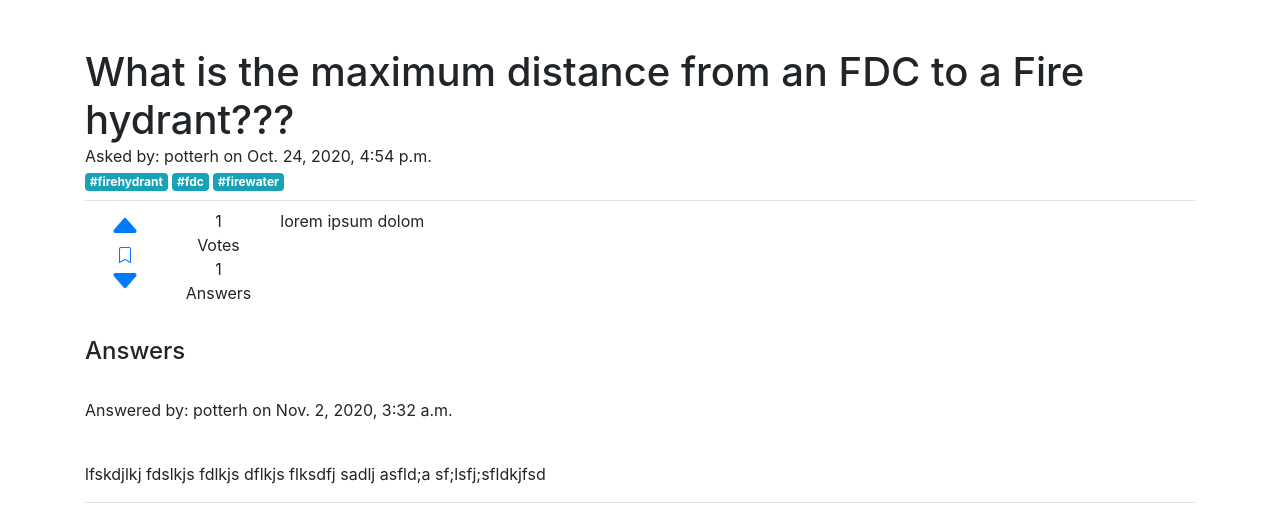
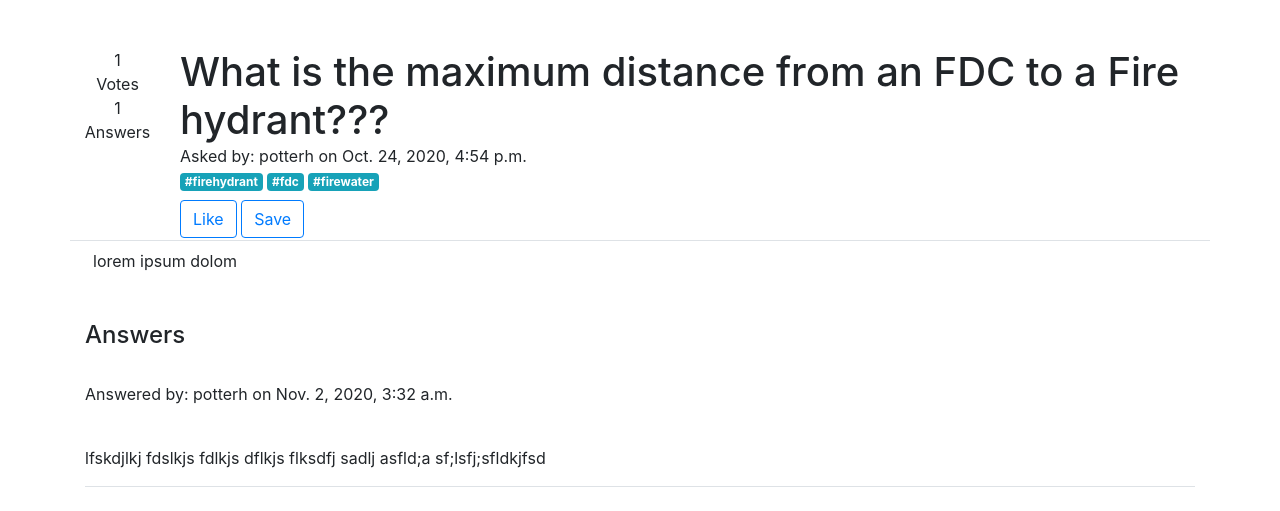
Before and after one commit to jmcuevas/quickstartguides-dev, a Django app: page /questions/show/1 in a window 1280 px wide. Shown: the part 62-573 px from the top of the page. Run offline with Django 3.2, Linux system fonts and the light colour scheme; a user stored in the database is signed in; data comes from the database, SQL or seed files in the repository; both versions use the stored data as it was after the commit; parts of the project's set-up code (start-up, migrations or seed data) failed here and were passed over; some libraries are stand-ins or nearby versions.

Commit message:
Update questions show.html to show like & Save buttons

```diff
--- a/questions/templates/questions/show.html
+++ b/questions/templates/questions/show.html
@@ -6,34 +6,24 @@
     <div>
 
         <!-- Question: Title -->
-        <div class="border-bottom">
+        <div class="border-bottom row">
+            <!-- Info: # of Votes & Answers -->
+            <div class="q-list-info d-inline-block px-2 align-top col-1">
+                <!-- Info: Votes -->
+                <div class="q-list-votes text-center">
+                    <p class="my-0">{{ question.total_votes|default:"0" }}</p>
+                    <p class="my-0">Votes</p>
+                </div>
+                <!-- Info: Answers -->
+                <div class="q-list-answers text-center">
+                    <p class="my-0">{{ question.answers_count|default:"0" }}</p>
+                    <p class="my-0">Answers</p>
+                </div>
+            </div>
             <!-- Question Info: title, created by & created at -->
-            <div class="d-inline-block">
+            <div class="d-inline-block col-11">
                 <!-- Question: Title -->
                 <h1 class="d-inline">{{ question.title }}</h1>
-                <!-- Question Actions: Edit & Delete -->
-                {% if user.is_authenticated %}
-                    {% if question.created_by == user %}
-                        <!-- Actions: Edit -->
-                        <a href="{% url 'question_edit' question.pk %}" class="d-inline">
-                            <svg width="1em" height="1em" viewBox="0 0 16 16" class="bi bi-pencil-square" fill="currentColor" xmlns="http://www.w3.org/2000/svg">
-                                <path d="M15.502 1.94a.5.5 0 0 1 0 .706L14.459 3.69l-2-2L13.502.646a.5.5 0 0 1 .707 0l1.293 1.293zm-1.75 2.456l-2-2L4.939 9.21a.5.5 0 0 0-.121.196l-.805 2.414a.25.25 0 0 0 .316.316l2.414-.805a.5.5 0 0 0 .196-.12l6.813-6.814z"></path>
-                                <path fill-rule="evenodd" d="M1 13.5A1.5 1.5 0 0 0 2.5 15h11a1.5 1.5 0 0 0 1.5-1.5v-6a.5.5 0 0 0-1 0v6a.5.5 0 0 1-.5.5h-11a.5.5 0 0 1-.5-.5v-11a.5.5 0 0 1 .5-.5H9a.5.5 0 0 0 0-1H2.5A1.5 1.5 0 0 0 1 2.5v11z"></path>
-                            </svg>
-                        </a>
-
-                        <!-- Actions: Delete -->
-                        <form action="{% url 'question_delete' question.pk %}" method="post" class="d-inline">
-                            {% csrf_token %}
-                            <button type="submit" class="btn">
-                                <svg width="1em" height="1em" viewBox="0 0 16 16" class="bi bi-trash" fill="currentColor" xmlns="http://www.w3.org/2000/svg">
-                                    <path d="M5.5 5.5A.5.5 0 0 1 6 6v6a.5.5 0 0 1-1 0V6a.5.5 0 0 1 .5-.5zm2.5 0a.5.5 0 0 1 .5.5v6a.5.5 0 0 1-1 0V6a.5.5 0 0 1 .5-.5zm3 .5a.5.5 0 0 0-1 0v6a.5.5 0 0 0 1 0V6z"></path>
-                                    <path fill-rule="evenodd" d="M14.5 3a1 1 0 0 1-1 1H13v9a2 2 0 0 1-2 2H5a2 2 0 0 1-2-2V4h-.5a1 1 0 0 1-1-1V2a1 1 0 0 1 1-1H6a1 1 0 0 1 1-1h2a1 1 0 0 1 1 1h3.5a1 1 0 0 1 1 1v1zM4.118 4L4 4.059V13a1 1 0 0 0 1 1h6a1 1 0 0 0 1-1V4.059L11.882 4H4.118zM2.5 3V2h11v1h-11z"></path>
-                                </svg>
-                            </button>
-                        </form>
-                    {% endif %}
-                {% endif %}
 
                 <!-- Info: Asked by -->
                 <p class="mb-0">Asked by: {{ question.created_by }} on {{ question.created_at }}</p>
@@ -44,61 +34,65 @@
                     <a href="" class="badge badge-info">#{{ tag }}</a>
                     {% endfor %}
                 </div>
+
+                <!-- Question: Action buttons - Like, Save, Edit & Delete-->
+                <div class="q-list-actions d-inline-block align-text-bottom">
+                    <!-- Question: Action buttons - Upvote/Bookmark/Downvote (Like & Save) -->
+                    {% if user.is_authenticated %}
+                    <div class="d-inline-block align-toptext-center">
+                        <!-- Actions: Upvote & Downvote (Like) -->
+                        {% if question.liked_by_user %}
+                        <a href="{% url 'question_downvote' question.pk %}" class="btn btn-outline-primary">Liked</a>
+                        {% else %}
+                        <a href="{% url 'question_upvote' question.pk %}" class="btn btn-outline-primary">Like</a>
+                        {% endif %}
+
+                        <!-- Actions: Bookmark(Save) -->
+                        {% if question.bookmarked_by_user %}
+                        <a href="{% url 'question_bookmark' question.pk %}" class="btn btn-outline-primary">Saved</a>
+                        {% else %}
+                        <a href="{% url 'question_bookmark' question.pk %}" class="btn btn-outline-primary">Save</a>
+                        {% endif %}
+
+                    </div>
+                    {% endif %}
+
+                    {% if user.is_authenticated %}
+                        {% if question.created_by == user %}
+                        <!-- Action: Edit -->
+                        <a href="{% url 'question_edit' question.pk %}" class="d-inline">
+                            <button type="button" class="btn btn-outline-primary">
+                                <svg width="1em" height="1em" viewBox="0 0 16 16" class="bi bi-pencil-square" fill="currentColor" xmlns="http://www.w3.org/2000/svg">
+                                    <path d="M15.502 1.94a.5.5 0 0 1 0 .706L14.459 3.69l-2-2L13.502.646a.5.5 0 0 1 .707 0l1.293 1.293zm-1.75 2.456l-2-2L4.939 9.21a.5.5 0 0 0-.121.196l-.805 2.414a.25.25 0 0 0 .316.316l2.414-.805a.5.5 0 0 0 .196-.12l6.813-6.814z"></path>
+                                    <path fill-rule="evenodd" d="M1 13.5A1.5 1.5 0 0 0 2.5 15h11a1.5 1.5 0 0 0 1.5-1.5v-6a.5.5 0 0 0-1 0v6a.5.5 0 0 1-.5.5h-11a.5.5 0 0 1-.5-.5v-11a.5.5 0 0 1 .5-.5H9a.5.5 0 0 0 0-1H2.5A1.5 1.5 0 0 0 1 2.5v11z"></path>
+                                </svg>
+                            </button>
+                        </a>
+
+                        <!-- Action: Delete -->
+                        <form action="{% url 'question_delete' question.pk %}" method="post" class="d-inline">
+                            {% csrf_token %}
+                            <button type="submit" class="btn btn-outline-primary">
+                                <svg width="1em" height="1em" viewBox="0 0 16 16" class="bi bi-trash" fill="currentColor" xmlns="http://www.w3.org/2000/svg">
+                                    <path d="M5.5 5.5A.5.5 0 0 1 6 6v6a.5.5 0 0 1-1 0V6a.5.5 0 0 1 .5-.5zm2.5 0a.5.5 0 0 1 .5.5v6a.5.5 0 0 1-1 0V6a.5.5 0 0 1 .5-.5zm3 .5a.5.5 0 0 0-1 0v6a.5.5 0 0 0 1 0V6z"></path>
+                                    <path fill-rule="evenodd" d="M14.5 3a1 1 0 0 1-1 1H13v9a2 2 0 0 1-2 2H5a2 2 0 0 1-2-2V4h-.5a1 1 0 0 1-1-1V2a1 1 0 0 1 1-1H6a1 1 0 0 1 1-1h2a1 1 0 0 1 1 1h3.5a1 1 0 0 1 1 1v1zM4.118 4L4 4.059V13a1 1 0 0 0 1 1h6a1 1 0 0 0 1-1V4.059L11.882 4H4.118zM2.5 3V2h11v1h-11z"></path>
+                                </svg>
+                            </button>
+                        </form>
+                        {% endif %}
+                    {% endif %}
+                </div>
+
             </div>
         </div>
 
         <!-- Question: Body -->
         <div class="container p-0">
             <div class="p-2 row">
-                <!-- Actions: Upvote/Bookmark/Downvote -->
-                {% if user.is_authenticated %}
-                <div class="d-inline-block align-top col-1 text-center">
-                    <!-- Actions: Upvote -->
-                    <a href="{% url 'question_upvote' question.pk %}" class="d-block">
-                        <svg width="2em" height="2em" viewBox="0 0 16 16" class="bi bi-caret-up-fill" fill="currentColor" xmlns="http://www.w3.org/2000/svg">
-                            <path d="M7.247 4.86l-4.796 5.481c-.566.647-.106 1.659.753 1.659h9.592a1 1 0 0 0 .753-1.659l-4.796-5.48a1 1 0 0 0-1.506 0z"></path>
-                        </svg>
-                    </a>
 
-                    <!-- Actions: Bookmark -->
-                    {% if question.bookmarked_by_user %}
-                    <a href="{% url 'question_bookmark' question.pk %}" class="d-block">
-                        <svg width="1em" height="1em" viewBox="0 0 16 16" class="bi bi-bookmark-star-fill" fill="currentColor" xmlns="http://www.w3.org/2000/svg">
-                            <path fill-rule="evenodd" d="M4 0a2 2 0 0 0-2 2v13.5a.5.5 0 0 0 .74.439L8 13.069l5.26 2.87A.5.5 0 0 0 14 15.5V2a2 2 0 0 0-2-2H4zm4.16 4.1a.178.178 0 0 0-.32 0l-.634 1.285a.178.178 0 0 1-.134.098l-1.42.206a.178.178 0 0 0-.098.303L6.58 6.993c.042.041.061.1.051.158L6.39 8.565a.178.178 0 0 0 .258.187l1.27-.668a.178.178 0 0 1 .165 0l1.27.668a.178.178 0 0 0 .257-.187L9.368 7.15a.178.178 0 0 1 .05-.158l1.028-1.001a.178.178 0 0 0-.098-.303l-1.42-.206a.178.178 0 0 1-.134-.098L8.16 4.1z"></path>
-                        </svg>
-                    </a>
-                    {% else %}
-                    <a href="{% url 'question_bookmark' question.pk %}" class="d-block">
-                        <svg width="1em" height="1em" viewBox="0 0 16 16" class="bi bi-bookmark" fill="currentColor" xmlns="http://www.w3.org/2000/svg">
-                            <path fill-rule="evenodd" d="M2 2a2 2 0 0 1 2-2h8a2 2 0 0 1 2 2v13.5a.5.5 0 0 1-.777.416L8 13.101l-5.223 2.815A.5.5 0 0 1 2 15.5V2zm2-1a1 1 0 0 0-1 1v12.566l4.723-2.482a.5.5 0 0 1 .554 0L13 14.566V2a1 1 0 0 0-1-1H4z"></path>
-                        </svg>
-                    </a>
-                    {% endif %}
 
-                    <!-- Actions: Downvote -->
-                    <a href="{% url 'question_downvote' question.pk %}" class="d-block">
-                        <svg width="2em" height="2em" viewBox="0 0 16 16" class="bi bi-caret-down-fill" fill="currentColor" xmlns="http://www.w3.org/2000/svg">
-                            <path d="M7.247 11.14L2.451 5.658C1.885 5.013 2.345 4 3.204 4h9.592a1 1 0 0 1 .753 1.659l-4.796 5.48a1 1 0 0 1-1.506 0z"></path>
-                        </svg>
-                    </a>
-                </div>
-                {% endif %}
 
-                <!-- Info: # of Votes & Answers -->
-                <div class="q-list-info d-inline-block px-2 align-top col-1">
-                    <!-- Info: Votes -->
-                    <div class="q-list-votes text-center">
-                        <p class="my-0">{{ question.total_votes|default:"0" }}</p>
-                        <p class="my-0">Votes</p>
-                    </div>
-                    <!-- Info: Answers -->
-                    <div class="q-list-answers text-center">
-                        <p class="my-0">{{ question.answers_count|default:"0" }}</p>
-                        <p class="my-0">Answers</p>
-                    </div>
-                </div>
-
-                <div class="q-list-summary d-inline-block align-top col-10">
+                <div class="q-list-summary d-inline-block align-top col-11">
                     <p class="" >{{ question.body|safe }}</p>
                 </div>
             </div>
```
Also changed, not shown: db.sqlite3.
